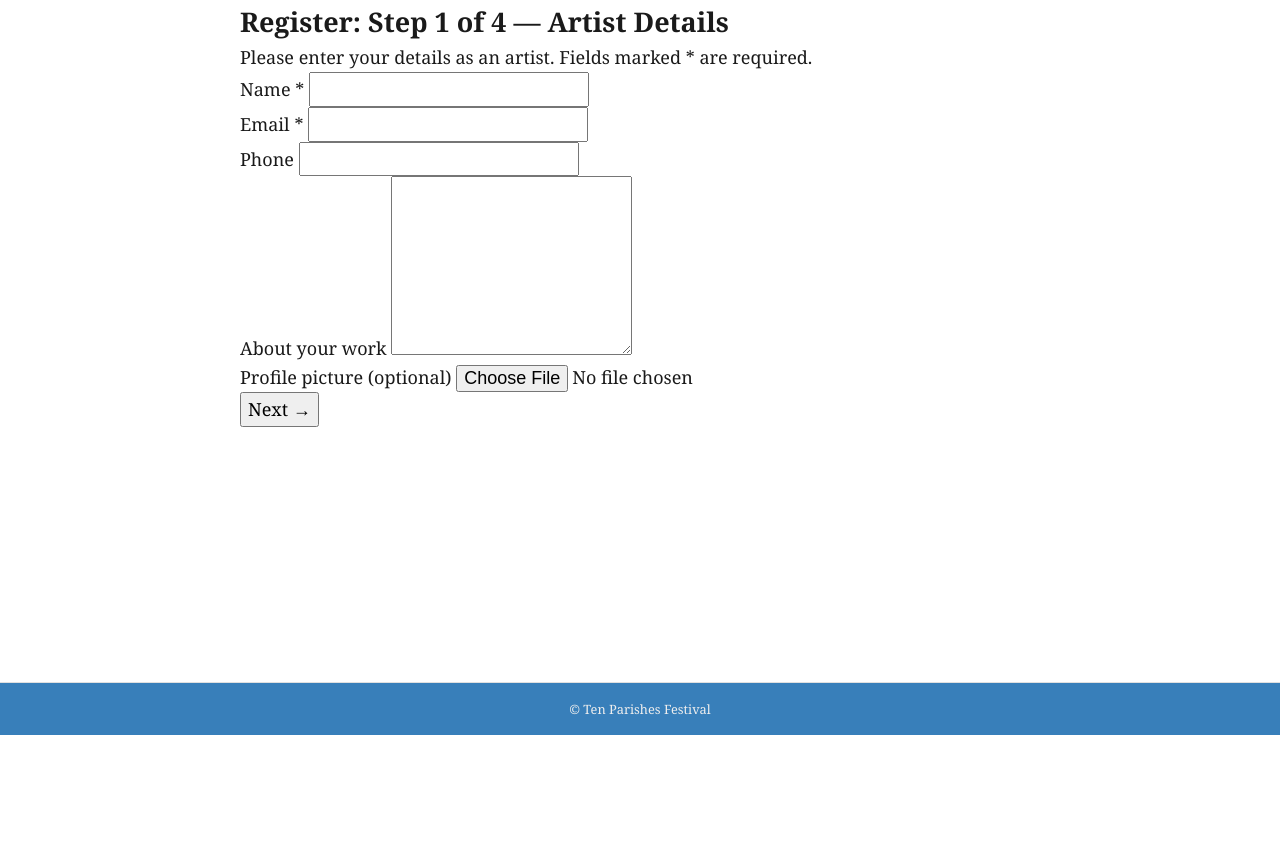
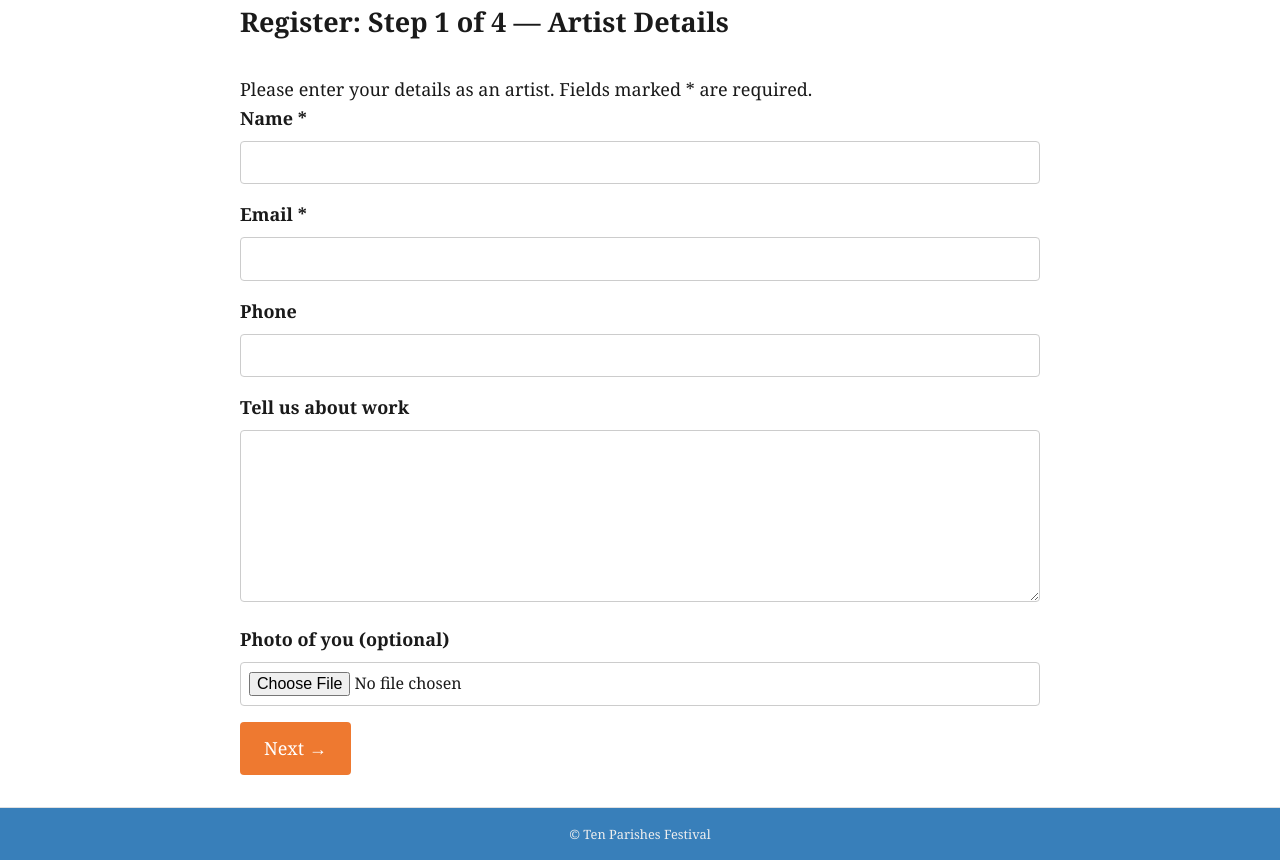
Before and after one commit to davidnorth/ten-parishes-website, a PHP site: template pages/register/step-1.php in a window 1280 px wide. Shown: the part 65-925 px from the top of the page. Before the commit the page ends 800 px from the top, so only its background shows below. Run offline with PHP 8.4, Linux system fonts and the light colour scheme; the template is opened without the code that fills it, so the values that code supplies are empty.

Commit message:
form styling

```diff
--- a/pages/admin/_location_picker.php
+++ b/pages/admin/_location_picker.php
@@ -3,7 +3,7 @@
   <div class="flex gap-2 mb-2">
     <input type="text" id="location-search" placeholder="Search for a place…"
            class="flex-1 border border-gray-300 rounded-md px-3 py-2 text-sm focus:outline-none focus:ring-2 focus:ring-blue-500 focus:border-transparent">
-    <button type="button" id="location-search-btn"
+    <button class="small" type="button" id="location-search-btn"
             class="border border-gray-300 rounded-md px-3 py-2 text-sm hover:bg-gray-100">Search</button>
   </div>
   <div id="location-map" class="w-full rounded-md border border-gray-300" style="height:280px"></div>
--- a/pages/register/_location_picker.php
+++ b/pages/register/_location_picker.php
@@ -1,8 +1,8 @@
 <div>
   <label for="location-search">Search for your location</label>
-  <div>
+  <div class="flex top">
     <input type="text" id="location-search" placeholder="Search for a place…">
-    <button type="button" id="location-search-btn">Search</button>
+    <button class="small" type="button" id="location-search-btn">Search</button>
   </div>
   <div id="location-map" style="height:280px;margin-top:0.5rem"></div>
   <input type="hidden" name="latitude" id="location-lat" value="<?= htmlspecialchars($locationLat ?? '') ?>">
--- a/pages/register/step-1.php
+++ b/pages/register/step-1.php
@@ -82,12 +82,12 @@ if ($req->isPost()) {
   </div>
 
   <div>
-    <label for="body_html">About your work</label>
+    <label for="body_html">Tell us about work</label>
     <textarea id="body_html" name="body_html" rows="6"><?= htmlspecialchars($values['body_html'] ?? '') ?></textarea>
   </div>
 
   <div>
-    <label for="picture_file">Profile picture (optional)</label>
+    <label for="picture_file">Photo of you (optional)</label>
     <?php if (!empty($reg['artist']['picture_id'])): ?>
     <img src="<?= cloudinary_url($reg['artist']['picture_id'], 'w_160,h_160,c_fill') ?>" alt="Current profile picture">
     <p><small>Upload a new file to replace the current picture.</small></p>
@@ -95,7 +95,7 @@ if ($req->isPost()) {
     <input type="file" id="picture_file" name="picture_file" accept="image/*">
   </div>
 
-  <div>
+  <div class="form-actions">
     <button type="submit">Next &rarr;</button>
   </div>
 </form>
--- a/pages/register/step-2.php
+++ b/pages/register/step-2.php
@@ -119,9 +119,9 @@ $locationLng = $values['longitude'] ?? null;
     <input type="tel" id="venue_contact_phone" name="venue_contact_phone" value="<?= htmlspecialchars($values['venue_contact_phone'] ?? '') ?>">
   </div>
 
-  <div>
-    <button type="submit" name="action" value="back" formnovalidate>&larr; Back</button>
-    <button type="submit" name="action" value="next">Next &rarr;</button>
+  <div class="form-actions">
+    <button class="secondary" type="submit" name="action" value="back" formnovalidate>&larr; Back</button>
+    <button class="primary" type="submit" name="action" value="next">Next &rarr;</button>
   </div>
 </form>
 
--- a/public/style.css
+++ b/public/style.css
@@ -119,3 +119,74 @@ footer {
 .bg-primary {
   background: var(--primary-color);
 }
+
+
+
+
+form {
+  margin: 2rem 0;
+  > div {
+    margin-bottom: 1rem;
+  }
+  select {
+    width: 100%;
+    padding: 0.5rem;
+    border: 1px solid #ccc;
+    border-radius: 4px;
+    margin-bottom: 1rem;
+    font-size: 1rem;
+  }
+  label {
+    display: block;
+    margin-bottom: 0.5rem;
+    font-weight: bold;
+  }
+  input:not([type='checkbox']), textarea {
+    width: 100%;
+    padding: 0.5rem;
+    border: 1px solid #ccc;
+    border-radius: 4px;
+    font-size: 1rem;
+  }
+  .form-actions {
+    display: flex;
+    justify-content: space-between;
+  }
+}
+
+
+button, a.button {
+  color: #fff;
+  border: none;
+  padding: 0.75rem 1.5rem;
+  border-radius: 4px;
+  cursor: pointer;
+  text-decoration: none;
+  display: inline-block;
+  background: var(--primary-color);
+  &.secondary {
+    background: var(--secondary-color);
+  }
+  &.small {
+    padding: 0.5rem;
+  }
+}
+
+
+
+
+
+
+/* Utility classes */
+
+.flex {
+  display: flex;
+  gap: 1rem;
+  &.center {
+    align-items: center;
+    justify-content: center;
+  }
+  &.top {
+    align-items: flex-start;
+  }
+}
```
